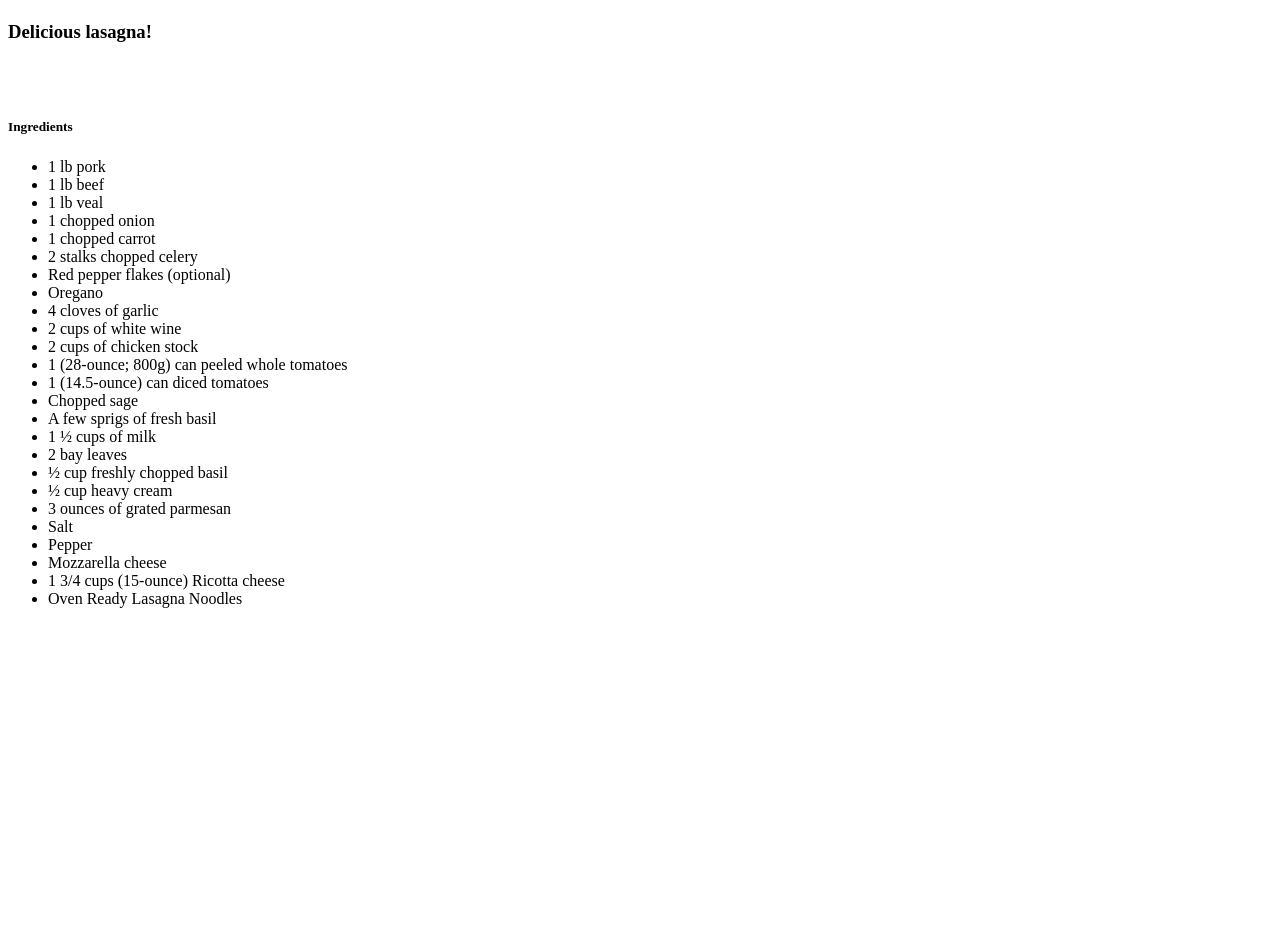
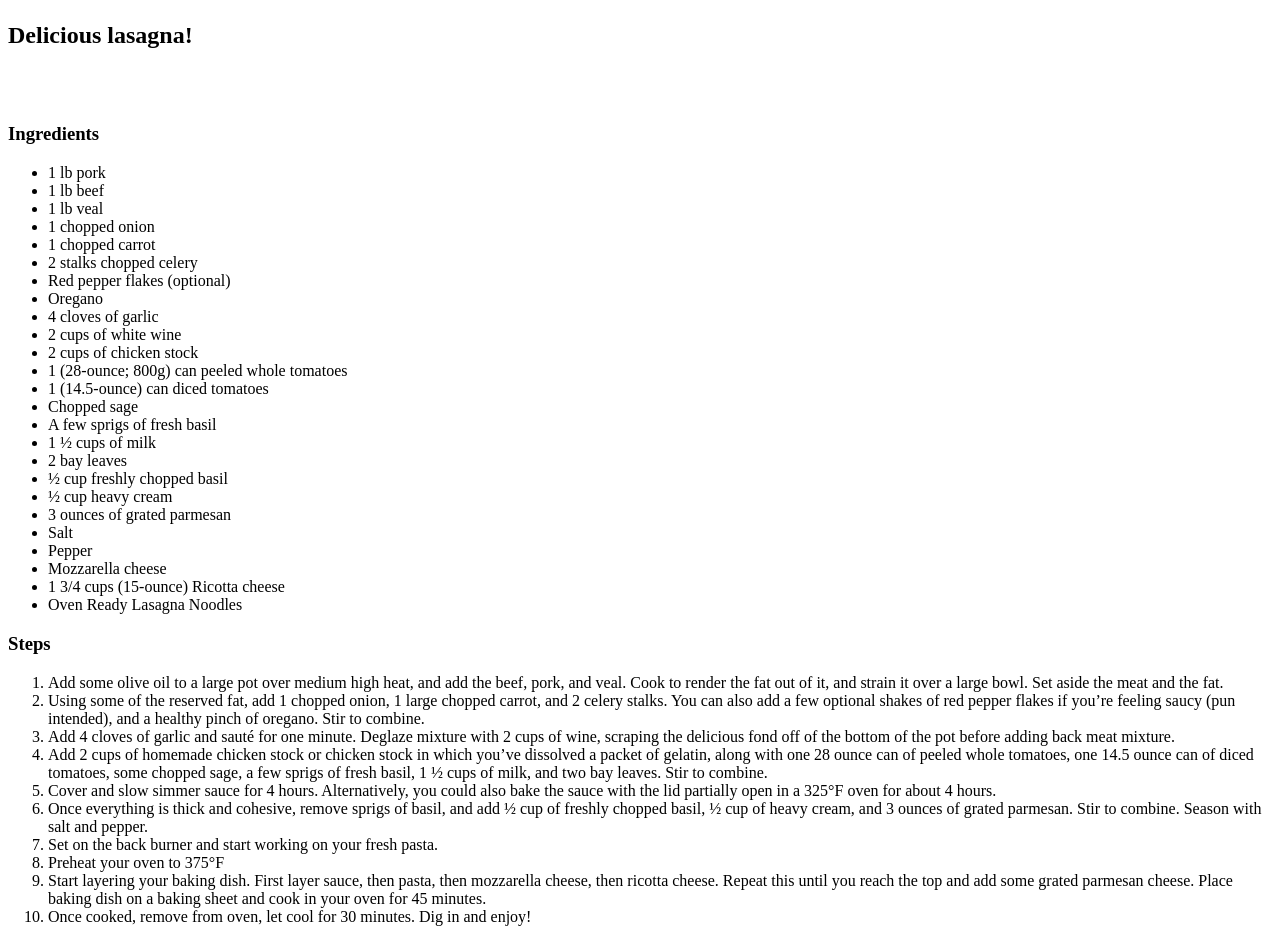
Before and after one commit to bthompson1223/odin-recipes, a plain HTML site: page recipes/lasagna.html in a window 1280 px wide. Shown: the part 882-1824 px from the top of the page. Before the commit the page ends 1506 px from the top, so only its background shows below. Drawn offline with Linux system fonts and the light colour scheme.

Commit message:
Add recipe steps for lasagna

```diff
--- a/recipes/lasagna.html
+++ b/recipes/lasagna.html
@@ -7,10 +7,10 @@
 <body>
   <h1>Lasagna</h1>
   <img src="../img/lasagna.jpg" alt="Finished delicious lasagna">
-  <h3>Delicious lasagna!</h3>
+  <h2>Delicious lasagna!</h2>
   <br>
   <br>
-  <h5>Ingredients</h5>
+  <h3>Ingredients</h3>
   <ul><li>1 lb pork</li>
     <li>1 lb beef</li>
     <li>1 lb veal</li>
@@ -36,5 +36,17 @@
     <li>Mozzarella cheese</li>
     <li>1 3/4 cups (15-ounce) Ricotta cheese</li>
     <li>Oven Ready Lasagna Noodles</li></ul>
+    <h3>Steps</h3>
+    <ol><li>Add some olive oil to a large pot over medium high heat, and add the beef, pork, and veal. Cook to render the fat out of it, and strain it over a large bowl. Set aside the meat and the fat.</li>
+        <li>Using some of the reserved fat, add 1 chopped onion, 1 large chopped carrot, and 2 celery stalks. You can also add a few optional shakes of red pepper flakes if you’re feeling saucy (pun intended), and a healthy pinch of oregano. Stir to combine.</li>
+        <li>Add 4 cloves of garlic and sauté for one minute. Deglaze mixture with 2 cups of wine, scraping the delicious fond off of the bottom of the pot before adding back meat mixture.</li>
+        <li>Add 2 cups of homemade chicken stock or chicken stock in which you’ve dissolved a packet of gelatin, along with one 28 ounce can of peeled whole tomatoes, one 14.5 ounce can of diced tomatoes, some chopped sage, a few sprigs of fresh basil, 1 ½ cups of milk, and two bay leaves. Stir to combine.</li>
+        <li>Cover and slow simmer sauce for 4 hours. Alternatively, you could also bake the sauce with the lid partially open in a 325°F oven for about 4 hours.</li>
+        <li>Once everything is thick and cohesive, remove sprigs of basil, and add ½ cup of freshly chopped basil, ½ cup of heavy cream, and 3 ounces of grated parmesan. Stir to combine. Season with salt and pepper.</li>
+        <li>Set on the back burner and start working on your fresh pasta.</li>
+        <li>Preheat your oven to 375°F</li>
+        <li>Start layering your baking dish. First layer sauce, then pasta, then mozzarella cheese, then ricotta cheese. Repeat this until you reach the top and add some grated parmesan cheese. Place baking dish on a baking sheet and cook in your oven for 45 minutes.</li>
+        <li>Once cooked, remove from oven, let cool for 30 minutes. Dig in and enjoy!</li>
+    </ol>
 </body>
 </html>
```
